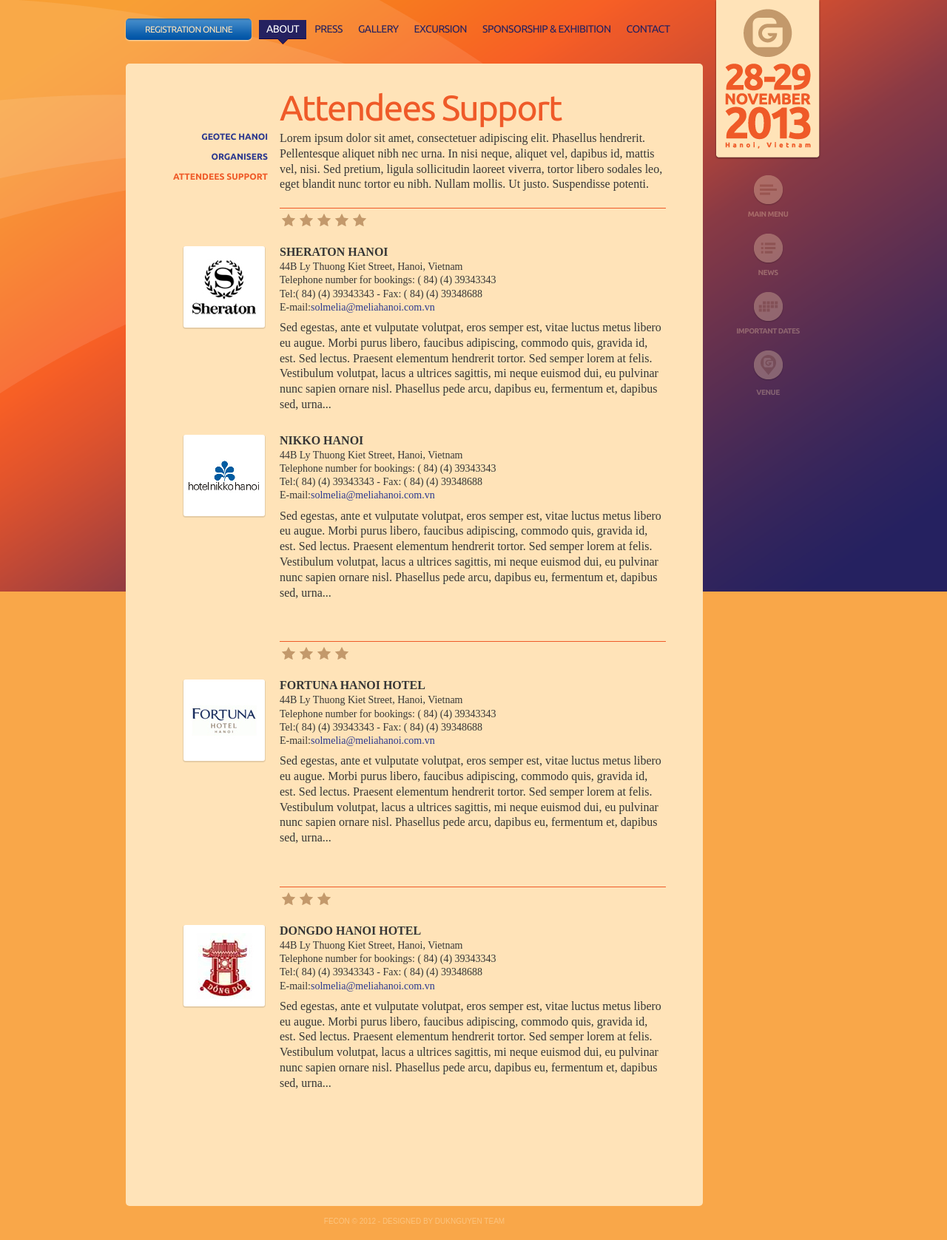
After one commit to nmtam/GEOTech2013, a PHP site: page /attendees_support.html in a window 1280 px wide. The commit adds this page. Shown: the whole page at 74% size. Run offline with PHP 8.4, Linux system fonts and the light colour scheme.

Commit message:
Add attendees_support page & update other pages (minor)

```diff
--- a/_popup/program.html
+++ b/_popup/program.html
@@ -1,5 +1,5 @@
 <section class="popup_wrapper">
-    <h3 class="popup_title font_ubuntu"><span>Conference Program</span></h3>
+    <h3 class="popup_title font_ubuntu"><span>Conference Program 2011</span></h3>
 
     <div class="popup_content">
         <ul class="font_ubuntu program_select upper clearfix">
@@ -9,11 +9,11 @@
         </ul>
 
         <div id="day_1" class="program_content">
-        	<h3>THURSDAY, DECEMBER 28<sup>th</sup>, 2013</h3>
+        	<h3>OCTOBER 06, 2011</h3>
             <img src="../userfiles/Day_01.jpg" alt="" width="528" height="1618" />
         </div>
         <div id="day_2" style="display:none" class="program_content ">
-        	<h3>FRIDAY, DECEMBER 29<sup>th</sup>, 2013</h3>
+        	<h3>OCTOBER 07, 2011</h3>
             <img src="../userfiles/Day_02.jpg" alt="" width="528" height="2072" />
         </div>
     </div>
--- a/about.html
+++ b/about.html
@@ -34,6 +34,7 @@
                     <ul>
                     	<li><a href="#">GEOTEC HANOI</a></li>
                         <li><a href="#">Organisers</a></li>
+                        <li><a href="attendees_support.html">Attendees Support</a></li>
                     </ul>
                 </li>
                 <li><a href="#">Press</a> <span></span></li>
@@ -71,6 +72,7 @@
             	<ul>
                 	<li><a href="#" class="active">GEOTEC HANOI</a></li>
                     <li><a href="#">Organisers</a></li>
+                    <li><a href="attendees_support.html">Attendees Support</a></li>
                 </ul>
             </nav>
         </div>
@@ -90,7 +92,7 @@
                         <a href="index.html#3"><span></span>Important dates</a>
                     </li>
                     <li class="venue" data-index="3" data-bg123="userfiles/bg_full_map.jpg">
-                        <a href="index.html#4"><span></span><small class="block">Venue/</small><small class="block">Accomodation</small></a>
+                        <a href="index.html#4"><span></span>Venue</a>
                     </li>
                 </ul>
             </nav>
--- /dev/null
+++ b/attendees_support.html
@@ -0,0 +1,172 @@
+<!DOCTYPE html>
+<html>
+<head>
+    <meta http-equiv="Content-Type" content="text/html; charset=utf-8" />
+    <title>ATTENDEES SUPPORT | ABOUT | GEOTEC Hanoi 2013 - www.geotechn2013.vn</title>
+    <link rel="shortcut icon" href="favicon.ico" >
+    <!--[if IE]>
+        <script type="text/javascript" src="js/html5.js"></script>
+    <![endif]-->
+
+    <link rel='stylesheet' type='text/css' href='http://fonts.googleapis.com/css?family=Ubuntu:400,700'  />
+    <link rel="stylesheet" type="text/css" href="css/reset.css" />
+    <link rel="stylesheet" type="text/css" href="css/style.css" />
+</head>
+<body class="fe">
+	<div id="fullpage_image_holder"><img src="userfiles/bg_full.png" class="main_image" /></div>
+
+    <div id="site_wrapper">
+	    <nav id="top_navigator" class="clearfix">
+        	<a href="#" class="online_register font_ubuntu">Registration online</a>
+            <span class="online_register_preload"></span>
+            <div id="online_register_wrapper" class="font_ubuntu">
+            	<div class="deco"><span></span></div>
+
+                <a href="#" class="submit_paper"><span></span>Paper Submission</a>
+                <div class="seperator"><span></span></div>
+                <a href="#" class="register"><span></span>Register to Attend</a>
+            </div>
+
+
+            <ul class="font_ubuntu">
+            	<li>
+                	<a href="#" class="active">About</a> <span></span>
+                    <ul>
+                    	<li><a href="about.html">GEOTEC HANOI</a></li>
+                        <li><a href="#">Organisers</a></li>
+                        <li><a href="#">Attendees Support</a></li>
+                    </ul>
+                </li>
+                <li><a href="#">Press</a> <span></span></li>
+                <li><a href="#">Gallery</a> <span></span></li>
+                <li>
+                	<a href="excursion.html">Excursion</a> <span></span>
+                    <ul>
+                    	<li><a href="excursion.html">Hanoi Capital</a></li>
+                        <li><a href="#">Conference Excursions</a></li>
+                    </ul>
+                </li>
+                <li><a href="#">Sponsorship & Exhibition</a> <span></span>
+                	<ul>
+                    	<li><a href="#">Sponsorship</a></li>
+                        <li><a href="#">Exhibition</a></li>
+                    </ul>
+                </li>
+                <li><a href="#">Contact</a> <span></span></li>
+            </ul>
+        </nav>
+
+        <div class="inside_content clearfix">
+        	<div class="article_content">
+            	<h2 class="article_title">Attendees Support</h2>
+            	<p>Lorem ipsum dolor sit amet, consectetuer adipiscing elit. Phasellus hendrerit. Pellentesque aliquet nibh nec urna. In nisi neque, aliquet vel, dapibus id, mattis vel, nisi. Sed pretium, ligula sollicitudin laoreet viverra, tortor libero sodales leo, eget blandit nunc tortor eu nibh. Nullam mollis. Ut justo. Suspendisse potenti.</p>
+
+				<div class="hotel_category">
+                	<span class="star"></span><span class="star"></span><span class="star"></span><span class="star"></span><span class="star"></span>
+                    <div class="clearfloat"></div>
+
+                    <div class="items">
+                        <h3 class="hotel_title">Sheraton hanoi</h3>
+                        <div class="meta">
+                            <p>
+                                44B Ly Thuong Kiet Street, Hanoi, Vietnam<br>
+                                Telephone number for bookings: ( 84) (4) 39343343<br>
+                                Tel:( 84) (4) 39343343 - Fax: ( 84) (4) 39348688<br>
+                                E-mail:<a href="mailto: solmelia@meliahanoi.com.vn">solmelia@meliahanoi.com.vn</a>
+                            </p>
+                        </div>
+                        <p>Sed egestas, ante et vulputate volutpat, eros semper est, vitae luctus metus libero eu augue. Morbi purus libero, faucibus adipiscing, commodo quis, gravida id, est. Sed lectus. Praesent elementum hendrerit tortor. Sed semper lorem at felis. Vestibulum volutpat, lacus a ultrices sagittis, mi neque euismod dui, eu pulvinar nunc sapien ornare nisl. Phasellus pede arcu, dapibus eu, fermentum et, dapibus sed, urna...</p>
+                        <a href="http://www.thesheratonhanoi.com" target="_blank"><img class="hotel_logo" src="userfiles/hotels/sheraton.jpg" width="110" height="110" alt="Sheraton logo" /></a>
+                    </div>
+
+                    <div class="items">
+                        <h3 class="hotel_title">NIKKO hanoi</h3>
+                        <div class="meta">
+                            <p>
+                                44B Ly Thuong Kiet Street, Hanoi, Vietnam<br>
+                                Telephone number for bookings: ( 84) (4) 39343343<br>
+                                Tel:( 84) (4) 39343343 - Fax: ( 84) (4) 39348688<br>
+                                E-mail:<a href="mailto: solmelia@meliahanoi.com.vn">solmelia@meliahanoi.com.vn</a>
+                            </p>
+                        </div>
+                        <p>Sed egestas, ante et vulputate volutpat, eros semper est, vitae luctus metus libero eu augue. Morbi purus libero, faucibus adipiscing, commodo quis, gravida id, est. Sed lectus. Praesent elementum hendrerit tortor. Sed semper lorem at felis. Vestibulum volutpat, lacus a ultrices sagittis, mi neque euismod dui, eu pulvinar nunc sapien ornare nisl. Phasellus pede arcu, dapibus eu, fermentum et, dapibus sed, urna...</p>
+                        <a href="http://www.hotelnikkohanoi.com.vn" target="_blank"><img class="hotel_logo" src="userfiles/hotels/nikko.jpg" width="110" height="110" alt="Nikko logo" /></a>
+                    </div>
+                </div>
+                <div class="hotel_category">
+                	<span class="star"></span><span class="star"></span><span class="star"></span><span class="star"></span>
+                    <div class="clearfloat"></div>
+
+                    <div class="items">
+                        <h3 class="hotel_title">FORTUNA hanoi Hotel</h3>
+                        <div class="meta">
+                            <p>
+                                44B Ly Thuong Kiet Street, Hanoi, Vietnam<br>
+                                Telephone number for bookings: ( 84) (4) 39343343<br>
+                                Tel:( 84) (4) 39343343 - Fax: ( 84) (4) 39348688<br>
+                                E-mail:<a href="mailto: solmelia@meliahanoi.com.vn">solmelia@meliahanoi.com.vn</a>
+                            </p>
+                        </div>
+                        <p>Sed egestas, ante et vulputate volutpat, eros semper est, vitae luctus metus libero eu augue. Morbi purus libero, faucibus adipiscing, commodo quis, gravida id, est. Sed lectus. Praesent elementum hendrerit tortor. Sed semper lorem at felis. Vestibulum volutpat, lacus a ultrices sagittis, mi neque euismod dui, eu pulvinar nunc sapien ornare nisl. Phasellus pede arcu, dapibus eu, fermentum et, dapibus sed, urna...</p>
+                        <a href="http://www.fortuna.vn" target="_blank"><img class="hotel_logo" src="userfiles/hotels/fortuna.jpg" width="110" height="110" alt="FORTUNA hanoi Hotel" /></a>
+                    </div>
+                </div>
+                <div class="hotel_category">
+                	<span class="star"></span><span class="star"></span><span class="star"></span>
+                    <div class="clearfloat"></div>
+
+                    <div class="items">
+                        <h3 class="hotel_title">Dongdo hanoi Hotel</h3>
+                        <div class="meta">
+                            <p>
+                                44B Ly Thuong Kiet Street, Hanoi, Vietnam<br>
+                                Telephone number for bookings: ( 84) (4) 39343343<br>
+                                Tel:( 84) (4) 39343343 - Fax: ( 84) (4) 39348688<br>
+                                E-mail:<a href="mailto: solmelia@meliahanoi.com.vn">solmelia@meliahanoi.com.vn</a>
+                            </p>
+                        </div>
+                        <p>Sed egestas, ante et vulputate volutpat, eros semper est, vitae luctus metus libero eu augue. Morbi purus libero, faucibus adipiscing, commodo quis, gravida id, est. Sed lectus. Praesent elementum hendrerit tortor. Sed semper lorem at felis. Vestibulum volutpat, lacus a ultrices sagittis, mi neque euismod dui, eu pulvinar nunc sapien ornare nisl. Phasellus pede arcu, dapibus eu, fermentum et, dapibus sed, urna...</p>
+                        <a href="http://dongdohotel.com.vn/" target="_blank"><img class="hotel_logo" src="userfiles/hotels/dongdo.jpg" width="110" height="110" alt="Dongdo hanoi Hotel" /></a>
+                    </div>
+                </div>
+
+            </div>
+            <nav class="left">
+            	<ul>
+                	<li><a href="about.html">GEOTEC HANOI</a></li>
+                    <li><a href="#">Organisers</a></li>
+                    <li><a href="#" class="active">Attendees Support</a>
+                </ul>
+            </nav>
+        </div>
+
+        <section id="right_col">
+        	<a href="index.html" id="logo" class="hide_content">GEOTech 28-29/11/2013 - Hanoi - Vietnam</a>
+
+            <nav id="right_nav">
+            	<ul class="font_ubuntu">
+                    <li class="main_menu" data-index="0">
+                        <a href="index.html#1"><span></span>Main Menu</a>
+                    </li>
+                    <li class="news" data-index="1">
+                        <a href="index.html#2"><span></span>News</a>
+                    </li>
+                    <li class="imp_date" data-index="2">
+                        <a href="index.html#3"><span></span>Important dates</a>
+                    </li>
+                    <li class="venue" data-index="3" data-bg123="userfiles/bg_full_map.jpg">
+                        <a href="index.html#4"><span></span>Venue</a>
+                    </li>
+                </ul>
+            </nav>
+        </section>
+
+        <section class="inside_footer"><span>FECON &copy; 2012 - Designed by </span><a href="http://duknguyen.com/" target="_blank">Duknguyen Team</a></section>
+    </div>
+
+
+
+    <script src="js/jquery.js"></script>
+    <script src="js/utils.js"></script>
+</body>
+</html>
--- a/css/style.css
+++ b/css/style.css
@@ -631,3 +688,31 @@
 	color:#FFE3B8;
 }
 /* end of about */
+
+/* attendees support*/
+.fe .hotel_category{
+	border-top:1px solid #ef5a28;
+	margin:16px 0 50px 0; padding:5px 0 0 0;
+}
+.fe .hotel_category .items{position:relative;}
+.fe .hotel_category .star{
+	width:24px; height:21px; float:left;
+	background:url(imgs/sprite.png) no-repeat -766px -23px;
+}
+.fe .article_content .hotel_category h3.hotel_title{
+	text-transform:uppercase;
+	font:bold 16px/16px "Times New Roman", Times, serif;
+	margin-top:25px;
+}
+.fe .hotel_category .meta{
+	font-size:14px;
+}
+.fe .hotel_category .items .hotel_logo{
+	position:absolute; top:0; left:-130px;
+
+	-webkit-border-radius: 3px;
+    border-radius: 3px;
+	-webkit-box-shadow:  0px 1px 0px 1px rgba(0, 1, 1, 0.1);
+	box-shadow:  0px 1px 0px 1px rgba(0, 1, 1, 0.1);
+}
+/* end of attendees support*/
--- a/excursion.html
+++ b/excursion.html
@@ -34,6 +34,7 @@
                     <ul>
                     	<li><a href="about.html">GEOTEC HANOI</a></li>
                         <li><a href="#">Organisers</a></li>
+                        <li><a href="attendees_support.html">Attendees Support</a></li>
                     </ul>
                 </li>
                 <li><a href="#">Press</a> <span></span></li>
@@ -87,7 +88,7 @@
                         <a href="index.html#3"><span></span>Important dates</a>
                     </li>
                     <li class="venue" data-index="3" data-bg123="userfiles/bg_full_map.jpg">
-                        <a href="index.html#4"><span></span><small class="block">Venue/</small><small class="block">Accomodation</small></a>
+                        <a href="index.html#4"><span></span>Venue</a>
                     </li>
                 </ul>
             </nav>
```
Also changed, not shown: other parts of css/style.css (+69 -12 lines), _popup/call_for_paper.html (+7 -5 lines), _popup/keynote.html (+5 -5 lines), _popup/news.html (+6 -4 lines), _popup/venue.html (added, +26 -0 lines), index.html (+11 -6 lines), js/utils.js (+13 -4 lines), css/imgs/sprite.png, userfiles/hotels/dongdo.jpg (added), userfiles/hotels/fortuna.jpg (added), userfiles/hotels/nikko.jpg (added), userfiles/hotels/sheraton.jpg (added), userfiles/map-grayscale.png, userfiles/venue.jpg (added), 1 other file.
